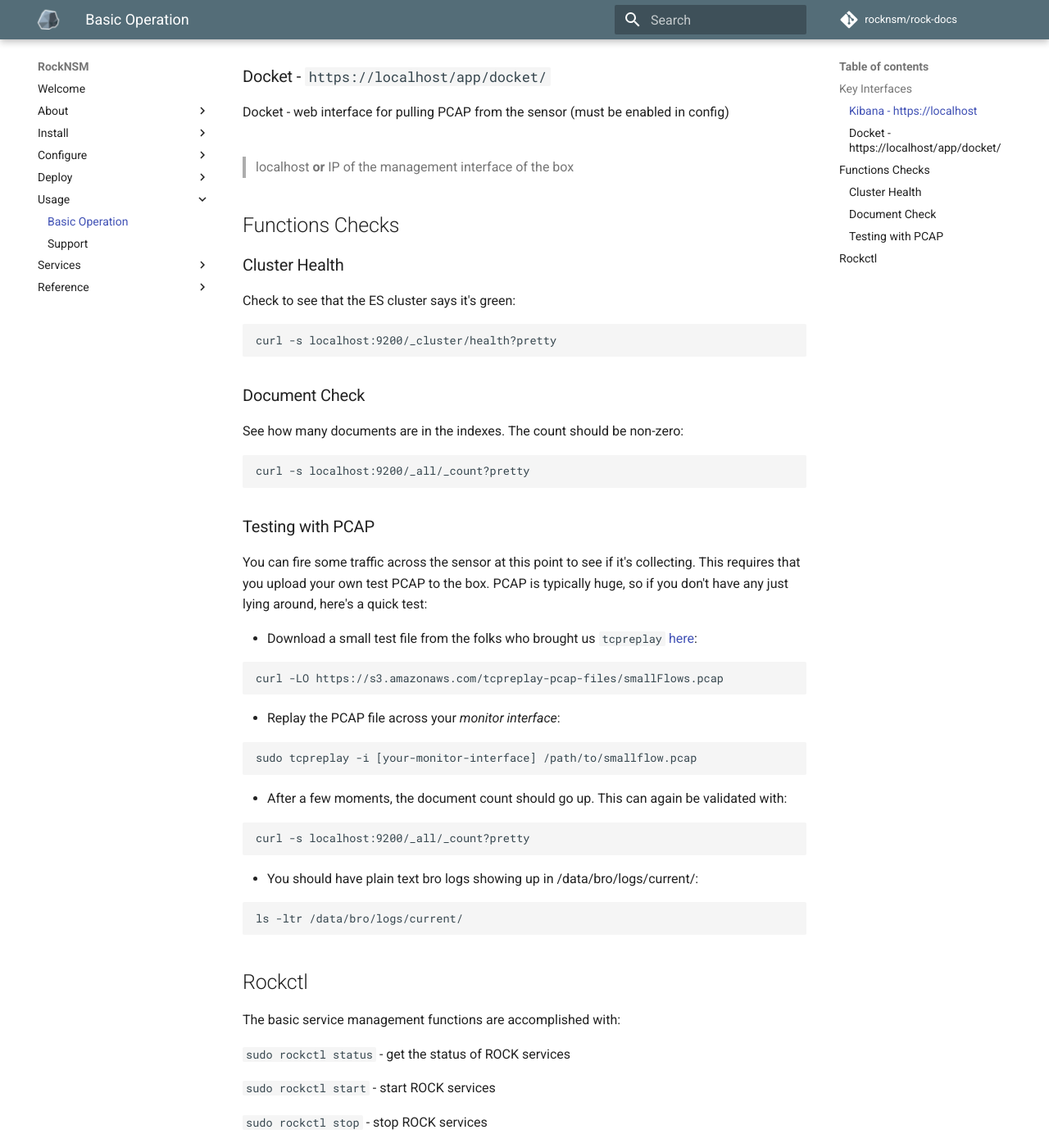
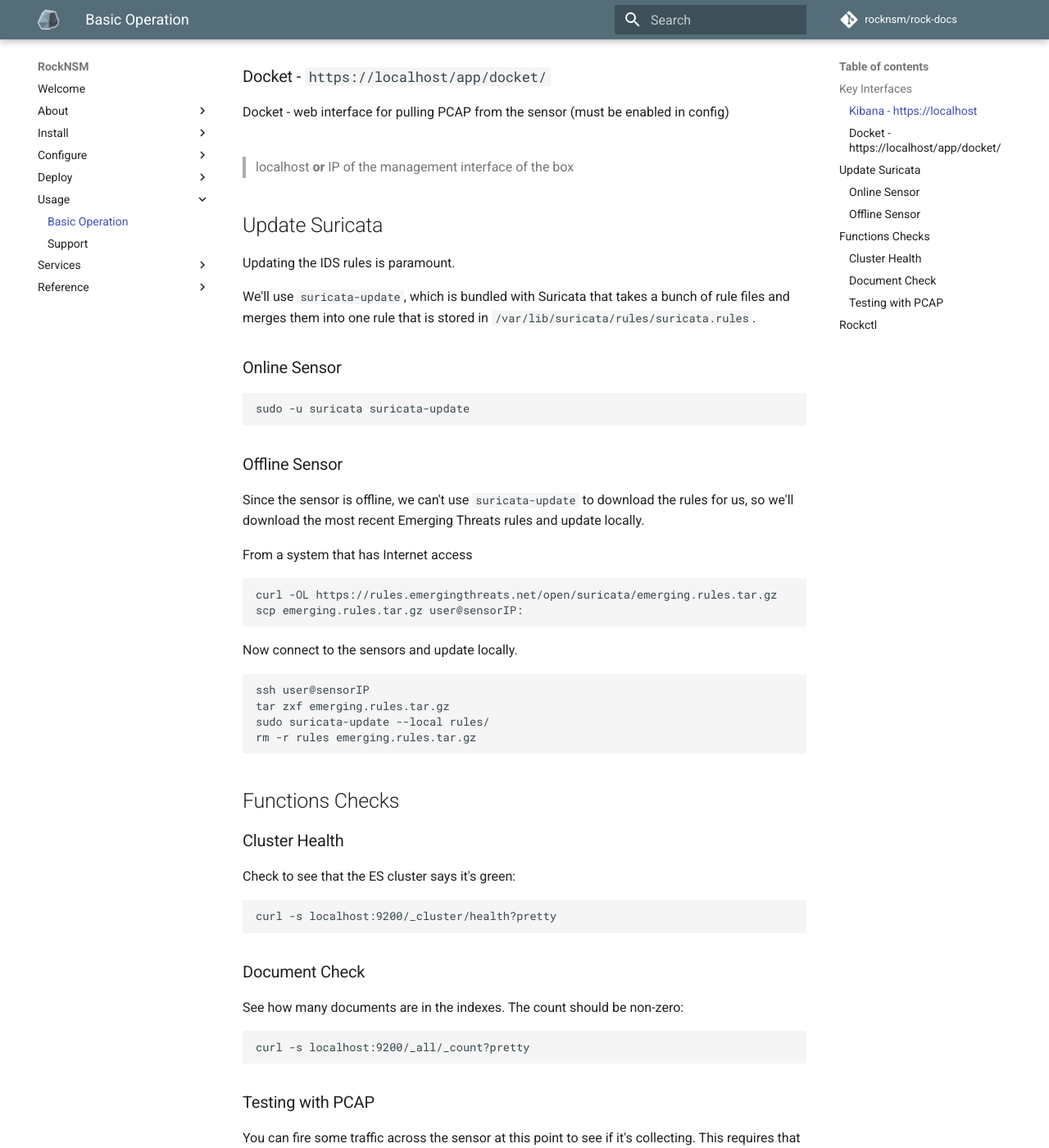
Before and after one commit to rocknsm/rock-docs, an MkDocs documentation site: the page built from docs/usage/index.md, in a window 1280 px wide and 1400 px high, scrolled down 561 px. Shown: the whole window at 82% size. Built offline with MkDocs 1.6.1 and Material for MkDocs 9.7.7, drawn with Linux system fonts in a browser that asks for light colours; comment, search, counter and statistics services are not loaded.

Commit message:
suricata-update offline

````diff
--- a/docs/usage/index.md
+++ b/docs/usage/index.md
@@ -21,6 +21,31 @@
 <br>
 > localhost **or** IP of the management interface of the box
 
+## Update Suricata
+Updating the IDS rules is paramount.
+
+We'll use `suricata-update`, which is bundled with Suricata that takes a bunch of rule files and merges them into one rule that is stored in `/var/lib/suricata/rules/suricata.rules`.
+
+### Online Sensor
+```
+sudo -u suricata suricata-update
+```
+
+### Offline Sensor
+Since the sensor is offline, we can't use `suricata-update` to download the rules for us, so we'll download the most recent Emerging Threats rules and update locally.
+
+From a system that has Internet access
+```
+curl -OL https://rules.emergingthreats.net/open/suricata/emerging.rules.tar.gz
+scp emerging.rules.tar.gz user@sensorIP:
+```
+Now connect to the sensors and update locally.
+```
+ssh user@sensorIP
+tar zxf emerging.rules.tar.gz
+sudo suricata-update --local rules/
+rm -r rules emerging.rules.tar.gz
+```
 
 ## Functions Checks
 
````
